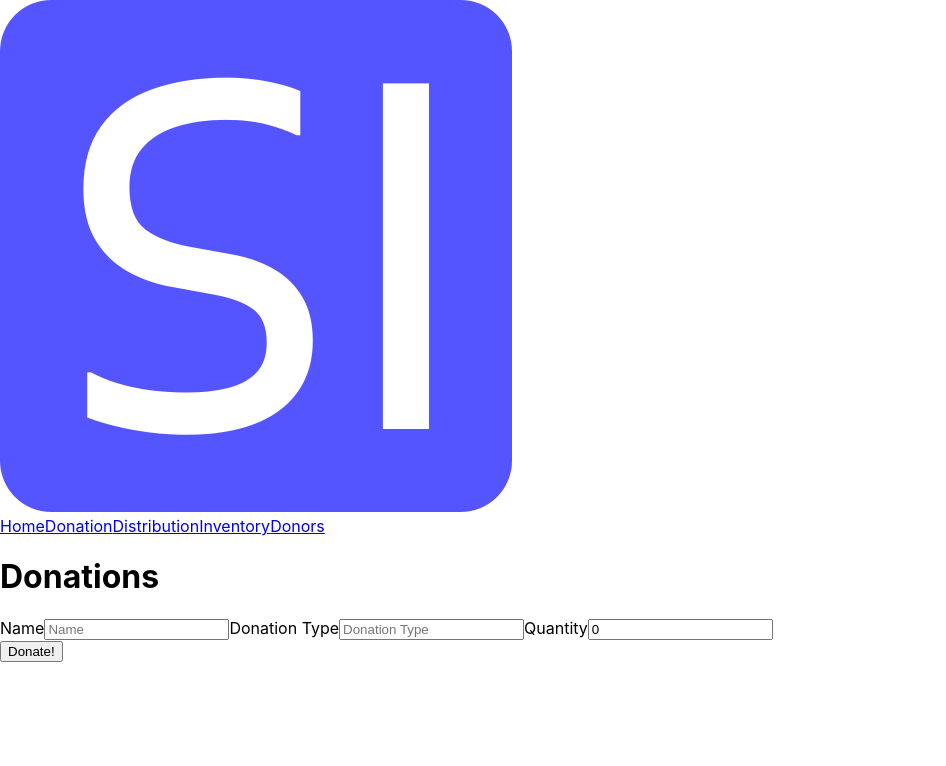
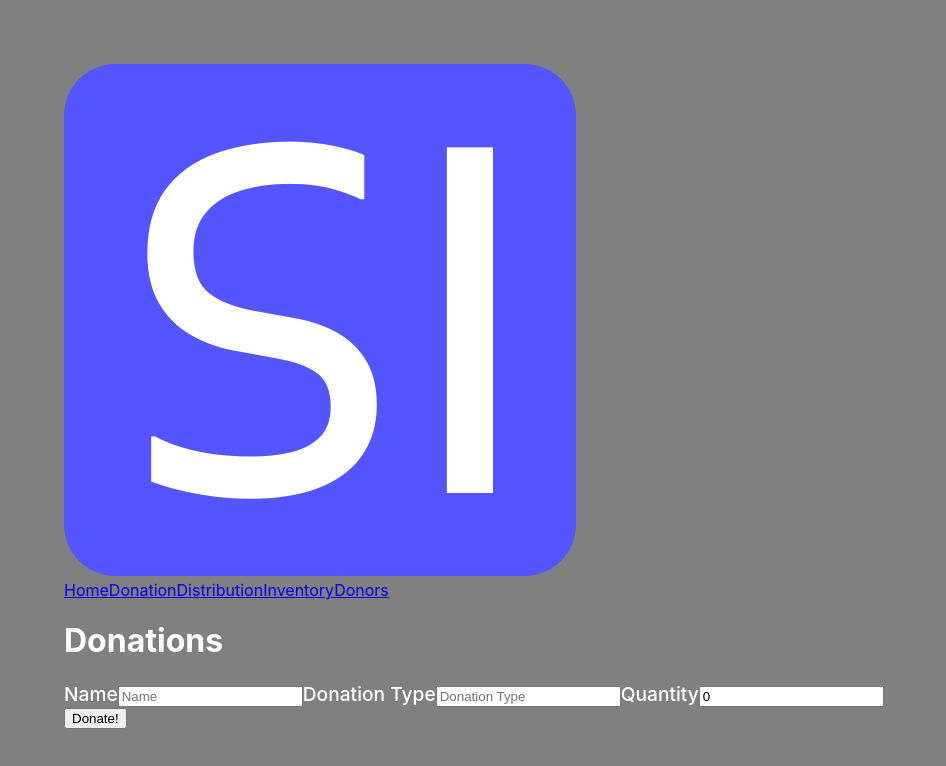
Before and after one commit to Sparky338/Digital-Aid_technical, a React (Create React App) app in the folder digital-aid-seattle/: page /donation in a window 1280 px wide. Shown: the top 766 px of the page, without its empty margins (0-946 px from the left). Built offline with nearby package versions, Linux system fonts and the light colour scheme.

Commit message:
general CSS added

```diff
--- a/digital-aid-seattle/src/components/donors.js
+++ b/digital-aid-seattle/src/components/donors.js
@@ -8,7 +8,7 @@ const Donors = () => {
                 <tbody className="table-body" border="0" cellSpacing="0">
                     <thead className="table-header">
                     <tr>
-                        <th className="donor-name">Donor Name</th>
+                        <th className="donor-name-header">Donor Name</th>
                         <th className="donor-donation-type">Donation Type</th>
                         <th className="donor-donation-qty">Quantity</th>
                     </tr>
--- a/digital-aid-seattle/src/index.css
+++ b/digital-aid-seattle/src/index.css
@@ -1,10 +1,44 @@
 body {
-  margin: 0;
+  margin: 5%;
   font-family: -apple-system, BlinkMacSystemFont, 'Segoe UI', 'Roboto', 'Oxygen',
     'Ubuntu', 'Cantarell', 'Fira Sans', 'Droid Sans', 'Helvetica Neue',
     sans-serif;
   -webkit-font-smoothing: antialiased;
   -moz-osx-font-smoothing: grayscale;
+  color: rgb(255, 255, 255);
+  background-color: grey;
+
+}
+
+.link {
+  text-decoration: none;
+  font-size: larger;
+  font-weight: 700;
+  color:rgb(3, 3, 100);
+}
+
+.link:hover {
+  color: aliceblue;
+}
+
+.donation-form-label,
+.distribution-form-label,
+.inventory-item-name,
+.inventory-item-quantity,
+.donor-item-type,
+.donor-item-qty,
+.donor-name-header,
+.donor-donation-type,
+.donor-donation-qty,
+.inventory-donation-type,
+.inventory-donation-qty {
+  font-weight: 500;
+  font-size: larger;
+}
+
+.donor-name {
+  font-weight: 700;
+  font-size: larger;
 }
 
 code {
```
